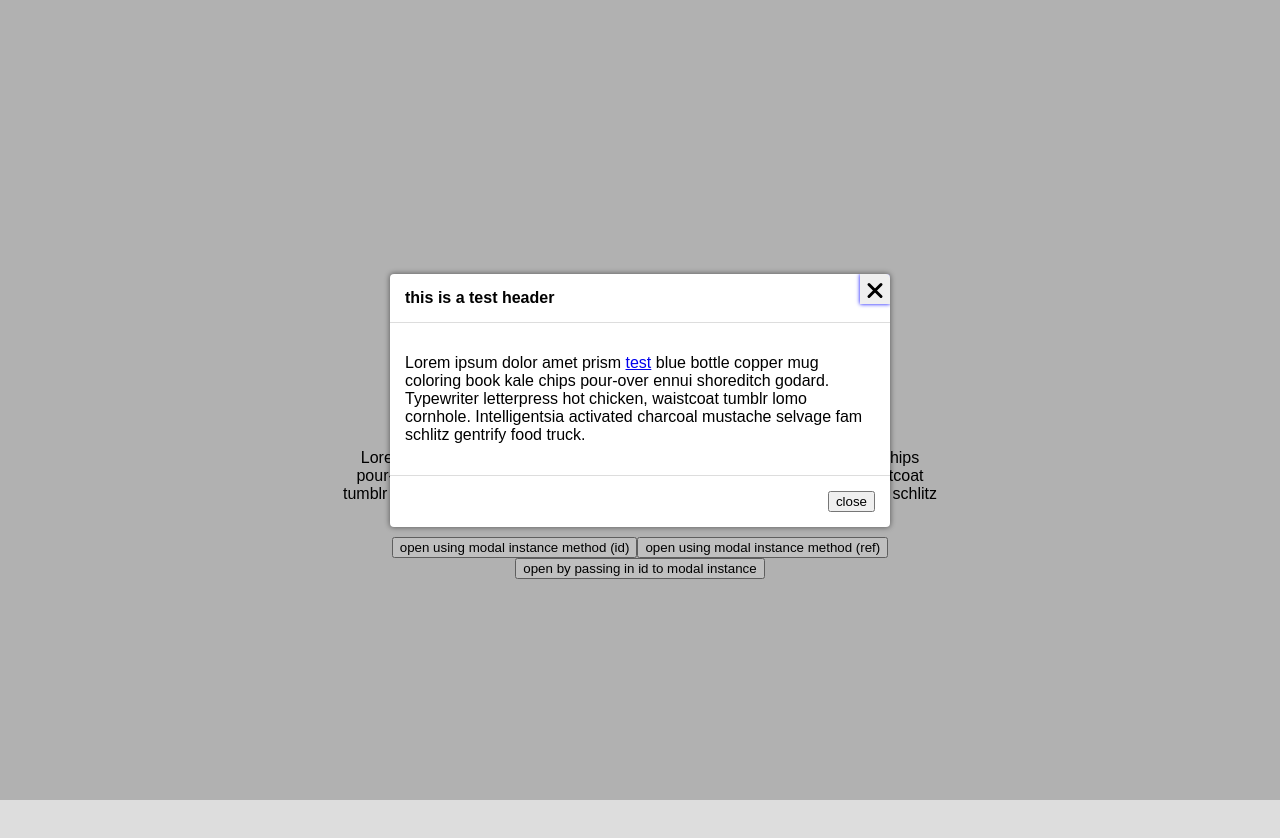
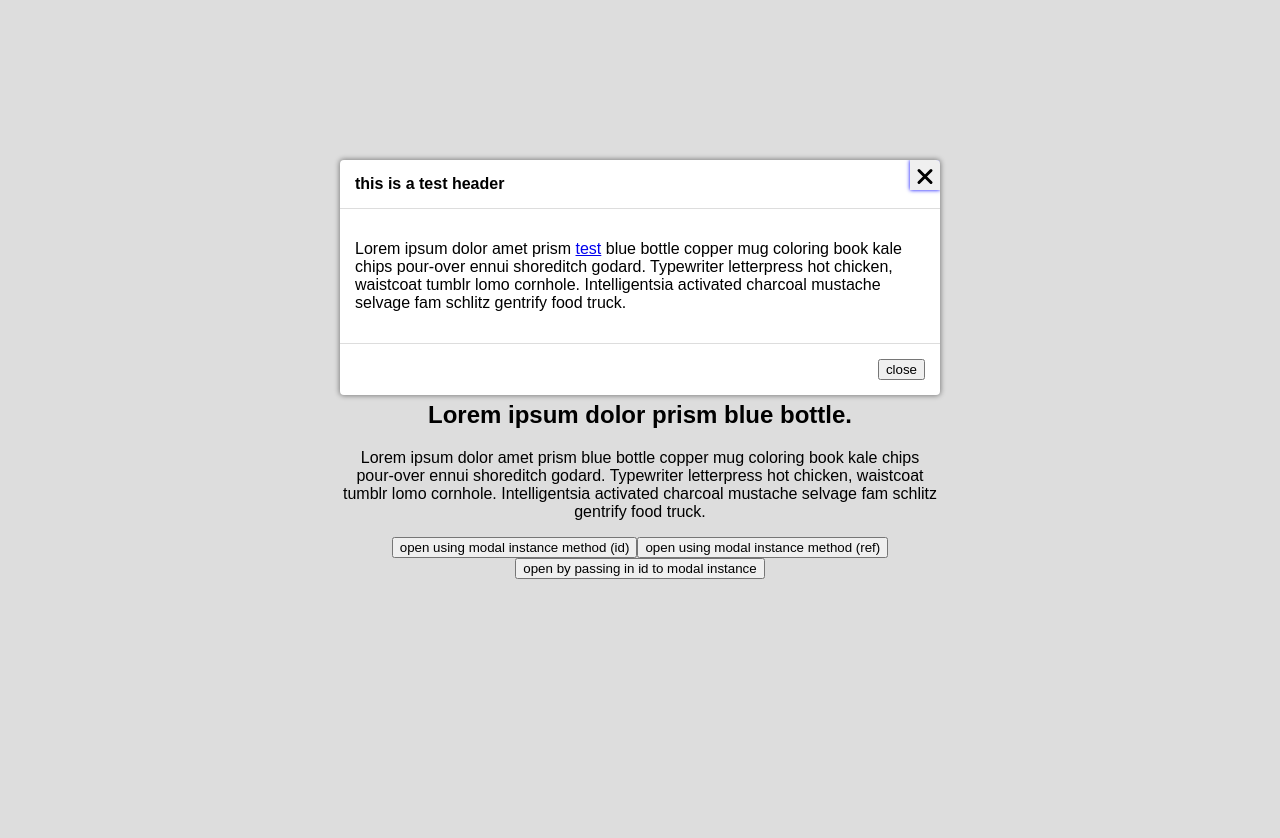
Before and after one commit to danielstephany/rbui-modal, a React app: page / in a window 1280 px wide. Both pictures are taken after a click on the button "open using modal instance method (id)". Shown: the top 838 px of the page. Built offline with nearby package versions, Linux system fonts and the light colour scheme.

Commit message:
added the ability to set a cuttom maxWidth

```diff
--- a/src/App.js
+++ b/src/App.js
@@ -32,8 +32,9 @@
                             header={"this is a test header"}
                             body={<p>Lorem ipsum dolor amet prism <a href="#">test</a> blue bottle copper mug coloring book kale chips pour-over ennui shoreditch godard. Typewriter letterpress hot chicken, waistcoat tumblr lomo cornhole. Intelligentsia activated charcoal mustache selvage fam schlitz gentrify food truck.</p>}
                             footer={<button onClick={()=>{this.modal.closeModal("modal-button-1")}}>close</button>}
-                            draggable={false}
+                            draggable={true}
                             containedInWindow={true}
+                            maxWidth={600}
                        >
                         </Modal>
                     </article>
--- a/src/components/modal/Modal.js
+++ b/src/components/modal/Modal.js
@@ -75,6 +75,7 @@
                         children={this.props.children}
                         draggable={this.props.draggable}
                         containedInWindow={this.props.containedInWindow}
+                        maxWidth={this.props.maxWidth}
                         />
                     :
                     undefined}
@@ -84,7 +85,8 @@
 }
 
 Modal.propTypes = {
-    toggleBtnRef: PropTypes.node
+    toggleBtnRef: PropTypes.node,
+    maxWidth: PropTypes.number
 }
 
 export default Modal;
--- a/src/components/modal/ModalInterface.js
+++ b/src/components/modal/ModalInterface.js
@@ -84,9 +84,18 @@
     }
 
     render = () => {
-        const transitionStyle = {
-            transitionDuration: `${this.props.transitionTime/1000}s`,
-          };
+        let containerStyles = {},
+            interfaceStyles = {};
+
+        if (this.props.transitionTime){
+            containerStyles.transitionDuration = `${this.props.transitionTime / 1000}s`;
+        }
+        if (this.props.maxWidth) {
+            if (this.props.draggable){
+                containerStyles.maxWidth = this.props.maxWidth + "px";
+            }
+            interfaceStyles.maxWidth = this.props.maxWidth + "px";
+        }
 
         let closeButton = undefined;
         if(this.props.closeButton || typeof this.props.closeButton === "undefined"){
@@ -94,8 +103,8 @@
         }
 
         return (
-        <div className={`modal-container ${this.props.draggable ? "draggable" : ""}`} role="dialog" aria-modal="true" ref={(div)=>{this.modal = div}} onClick={this.toggleModalContainerClose} style={transitionStyle}>
-            <div className="modal-interface" role="dialog">
+            <div className={`modal-container ${this.props.draggable ? "draggable" : ""}`} role="dialog" aria-modal="true" ref={(div) => { this.modal = div }} onClick={this.toggleModalContainerClose} style={containerStyles}>
+                <div className="modal-interface" role="dialog" style={interfaceStyles}>
                 {(this.props.header && !this.props.children) ? <header className="modal-interface__header"><h4>{this.props.header}</h4>{closeButton}</header> : undefined}
                 {(this.props.body && !this.props.children) ? <div className="modal-interface__body">{this.props.body}</div> : undefined}
                 {this.props.children}
@@ -111,7 +120,8 @@
     body: PropTypes.object,
     footer: PropTypes.object,
     children: PropTypes.object,
-    containedInWindow: PropTypes.bool
+    containedInWindow: PropTypes.bool,
+    maxWidth: PropTypes.number
 }
 
 export default ModalInterface;
--- a/src/components/modal/modal.scss
+++ b/src/components/modal/modal.scss
@@ -24,7 +24,7 @@
         will-change: transform;
         transform: translate(-50% , 0);
         width: 100%;
-        max-width: 500px;
+        max-width: 600px;
         background: transparent;
         .modal-interface__header {
             cursor: grab;
@@ -40,7 +40,7 @@
         border-radius: 4px;
         box-shadow: 0 0 5px 1px rgba(0,0,0,0.4);
         width: 100%;
-        max-width: 500px;
+        max-width: 600px;
         text-align: left;
         overflow: hidden;
         transform: translateY(50px);
```
